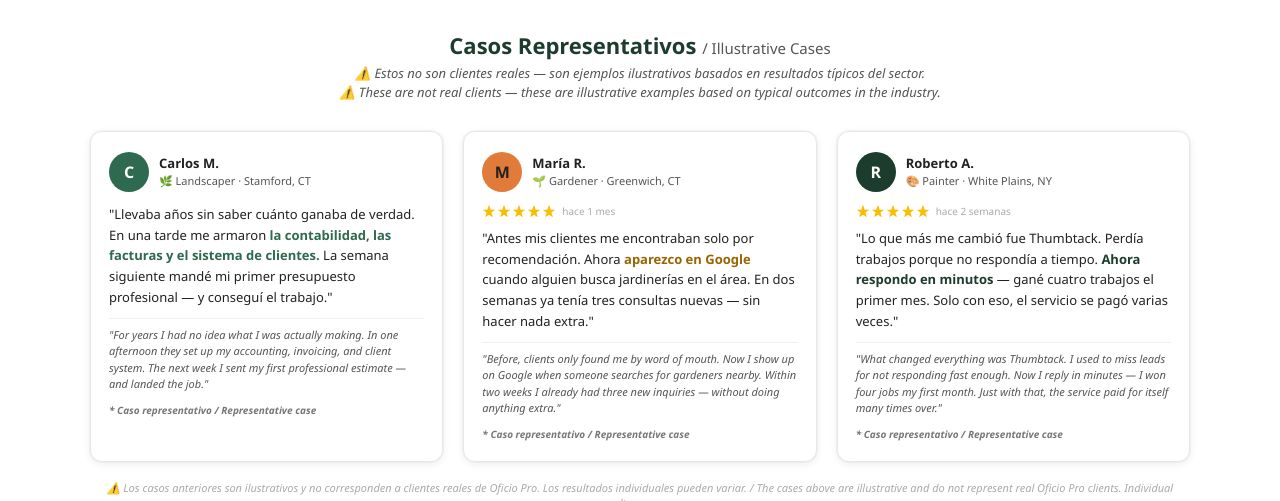
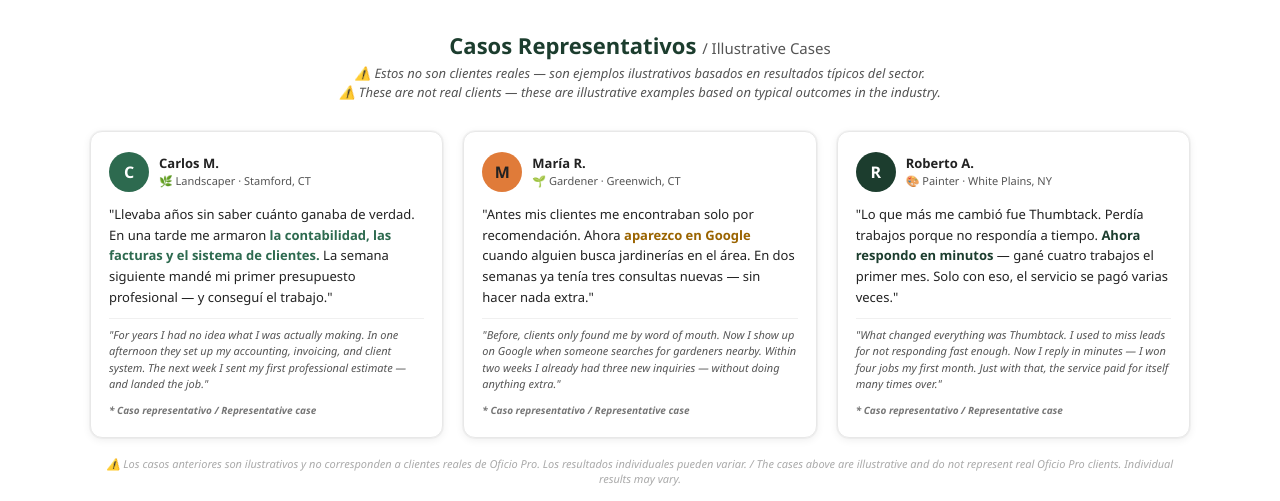
Before and after one commit to JorisMB82/oficiopro-website, a plain HTML site: page index.html in a window 1280 px wide. Shown: the part 599-1100 px from the top of the page. Drawn offline with Linux system fonts and the light colour scheme.

Commit message:
Add files via upload

```diff
--- a/index.html
+++ b/index.html
@@ -479,16 +479,6 @@
             </div>
           </div>
         </div>
-        <div class="testi-stars">
-          <div class="stars-row">
-            <svg viewBox="0 0 20 20"><path d="M10 1l2.39 7.26H19l-5.56 4.03 2.12 6.54L10 15.27l-5.56 3.56 2.12-6.54L1 8.26h6.61z"/></svg>
-            <svg viewBox="0 0 20 20"><path d="M10 1l2.39 7.26H19l-5.56 4.03 2.12 6.54L10 15.27l-5.56 3.56 2.12-6.54L1 8.26h6.61z"/></svg>
-            <svg viewBox="0 0 20 20"><path d="M10 1l2.39 7.26H19l-5.56 4.03 2.12 6.54L10 15.27l-5.56 3.56 2.12-6.54L1 8.26h6.61z"/></svg>
-            <svg viewBox="0 0 20 20"><path d="M10 1l2.39 7.26H19l-5.56 4.03 2.12 6.54L10 15.27l-5.56 3.56 2.12-6.54L1 8.26h6.61z"/></svg>
-            <svg viewBox="0 0 20 20"><path d="M10 1l2.39 7.26H19l-5.56 4.03 2.12 6.54L10 15.27l-5.56 3.56 2.12-6.54L1 8.26h6.61z"/></svg>
-          </div>
-          <span class="testi-when">hace 1 mes</span>
-        </div>
         <div class="testi-quote">
           "Antes mis clientes me encontraban solo por recomendación. Ahora <strong>aparezco en Google</strong> cuando alguien busca jardinerías en el área. En dos semanas ya tenía tres consultas nuevas — sin hacer nada extra."
         </div>
@@ -505,16 +495,6 @@
               <div class="testi-role">🎨 Painter · White Plains, NY</div>
             </div>
           </div>
-        </div>
-        <div class="testi-stars">
-          <div class="stars-row">
-            <svg viewBox="0 0 20 20"><path d="M10 1l2.39 7.26H19l-5.56 4.03 2.12 6.54L10 15.27l-5.56 3.56 2.12-6.54L1 8.26h6.61z"/></svg>
-            <svg viewBox="0 0 20 20"><path d="M10 1l2.39 7.26H19l-5.56 4.03 2.12 6.54L10 15.27l-5.56 3.56 2.12-6.54L1 8.26h6.61z"/></svg>
-            <svg viewBox="0 0 20 20"><path d="M10 1l2.39 7.26H19l-5.56 4.03 2.12 6.54L10 15.27l-5.56 3.56 2.12-6.54L1 8.26h6.61z"/></svg>
-            <svg viewBox="0 0 20 20"><path d="M10 1l2.39 7.26H19l-5.56 4.03 2.12 6.54L10 15.27l-5.56 3.56 2.12-6.54L1 8.26h6.61z"/></svg>
-            <svg viewBox="0 0 20 20"><path d="M10 1l2.39 7.26H19l-5.56 4.03 2.12 6.54L10 15.27l-5.56 3.56 2.12-6.54L1 8.26h6.61z"/></svg>
-          </div>
-          <span class="testi-when">hace 2 semanas</span>
         </div>
         <div class="testi-quote">
           "Lo que más me cambió fue Thumbtack. Perdía trabajos porque no respondía a tiempo. <strong>Ahora respondo en minutos</strong> — gané cuatro trabajos el primer mes. Solo con eso, el servicio se pagó varias veces."
```
